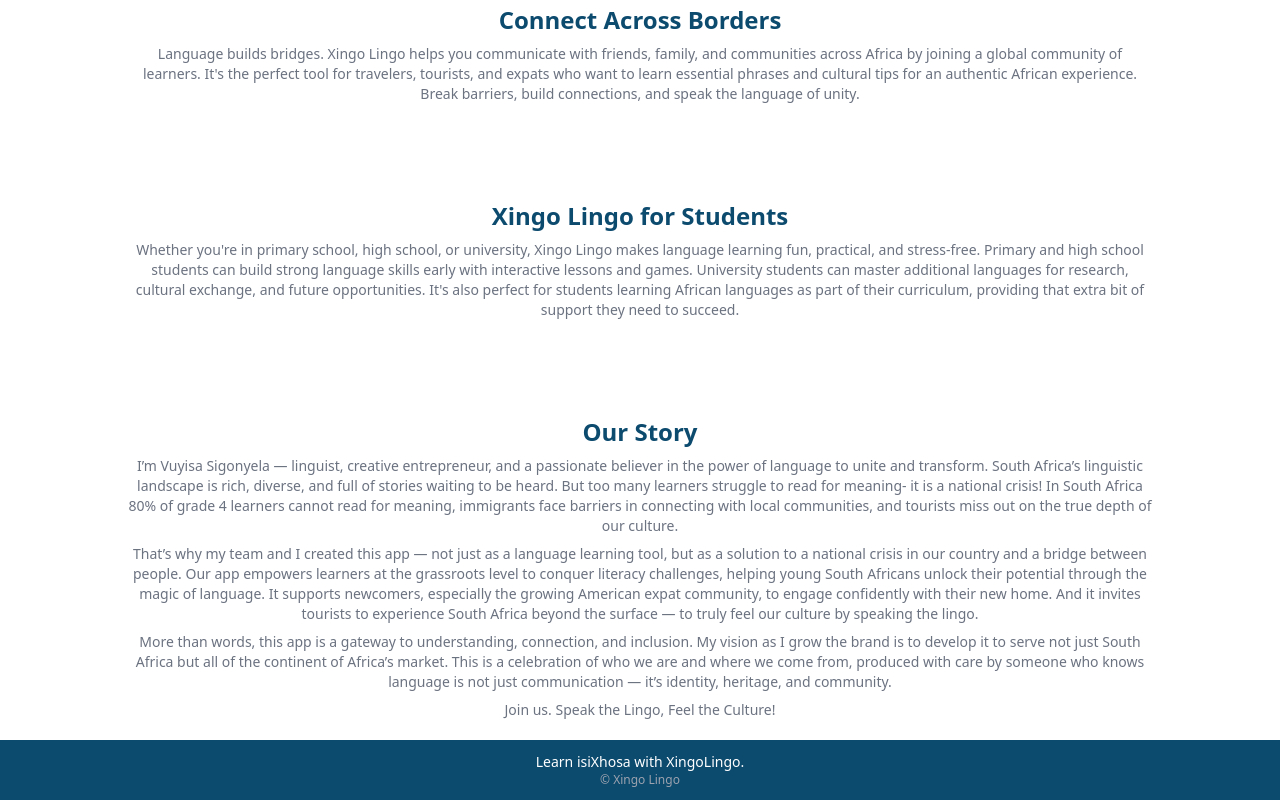
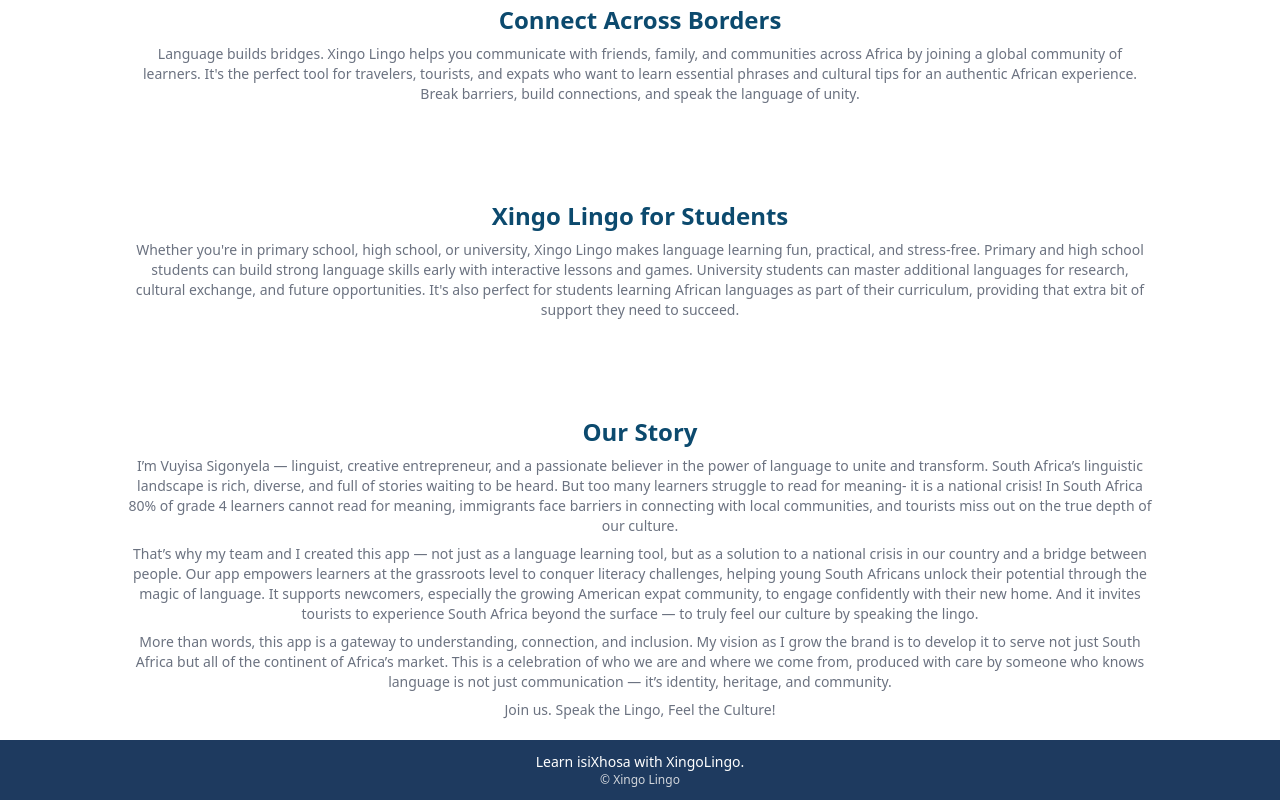
Before and after one commit to SimphiweNkabinde/xingo-lingo-website, a plain HTML site: page index.html in a window 1280 px wide. Shown: the part 1145-1945 px from the top of the page. Drawn offline with nearby package versions, Linux system fonts and the light colour scheme; a script that the page names is missing.

Commit message:
Update index.html

```diff
--- a/index.html
+++ b/index.html
@@ -10,7 +10,7 @@
 </head>
 
 <body class="">
-	<header class="bg-sky-900 text-white flex p-5 justify-between items-center md:px-32">
+	<header style="background: #1E3A5F;"  class="text-white flex p-5 justify-between items-center md:px-32">
 		<div class="flex gap-4 ">
 			<img class="w-12" src="images/lingo-logo.png" alt="">
 			<div>
@@ -108,9 +108,9 @@
 			</p>
 		</section>
 	</main>
-	<footer class="bg-sky-900 text-white py-3 px-1 text-center">
+	<footer style="background: #1E3A5F;"  class="text-white py-3 px-1 text-center">
 		<p class="text-sm">Learn isiXhosa with XingoLingo.</p>
-		<p class="text-xs text-gray-400">© Xingo Lingo</p>
+		<p class="text-xs text-gray-300">© Xingo Lingo</p>
 	</footer>
 	<script type="module" src="/src/main.js"></script>
 </body>
```
